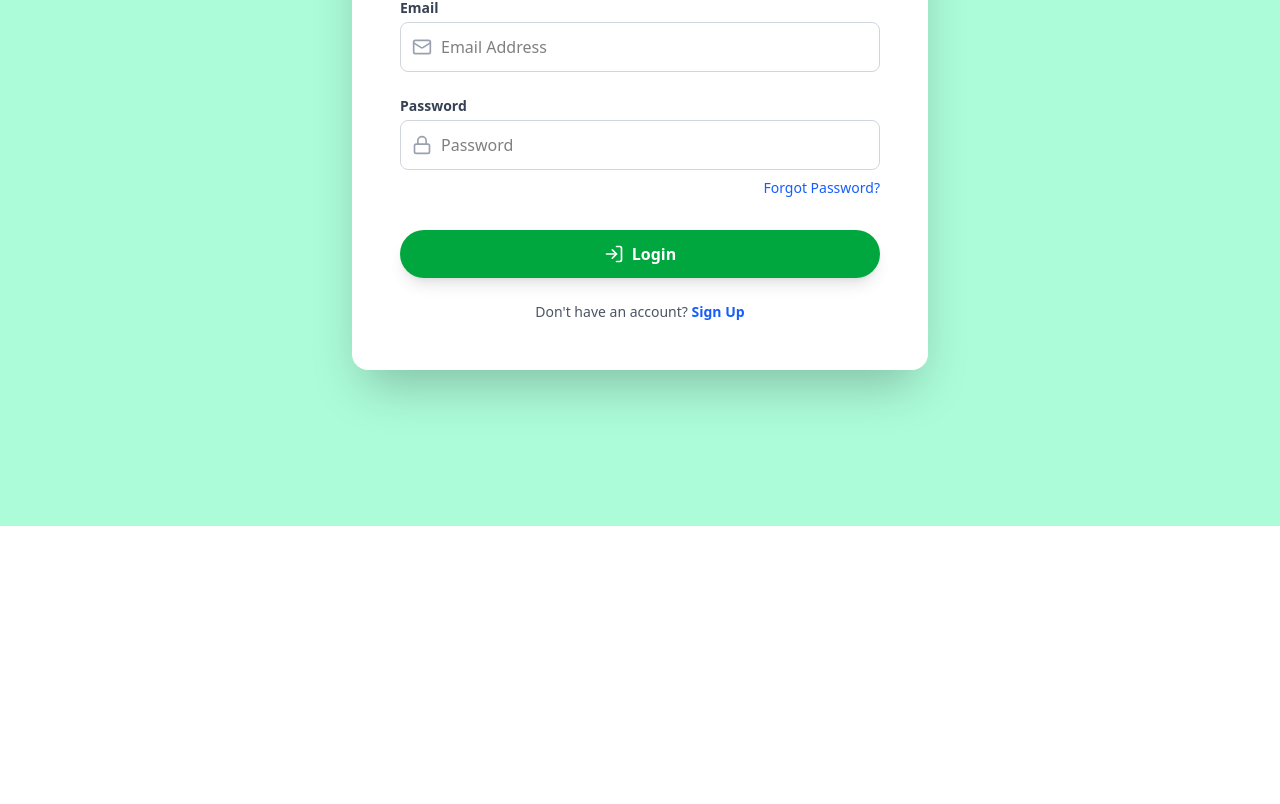
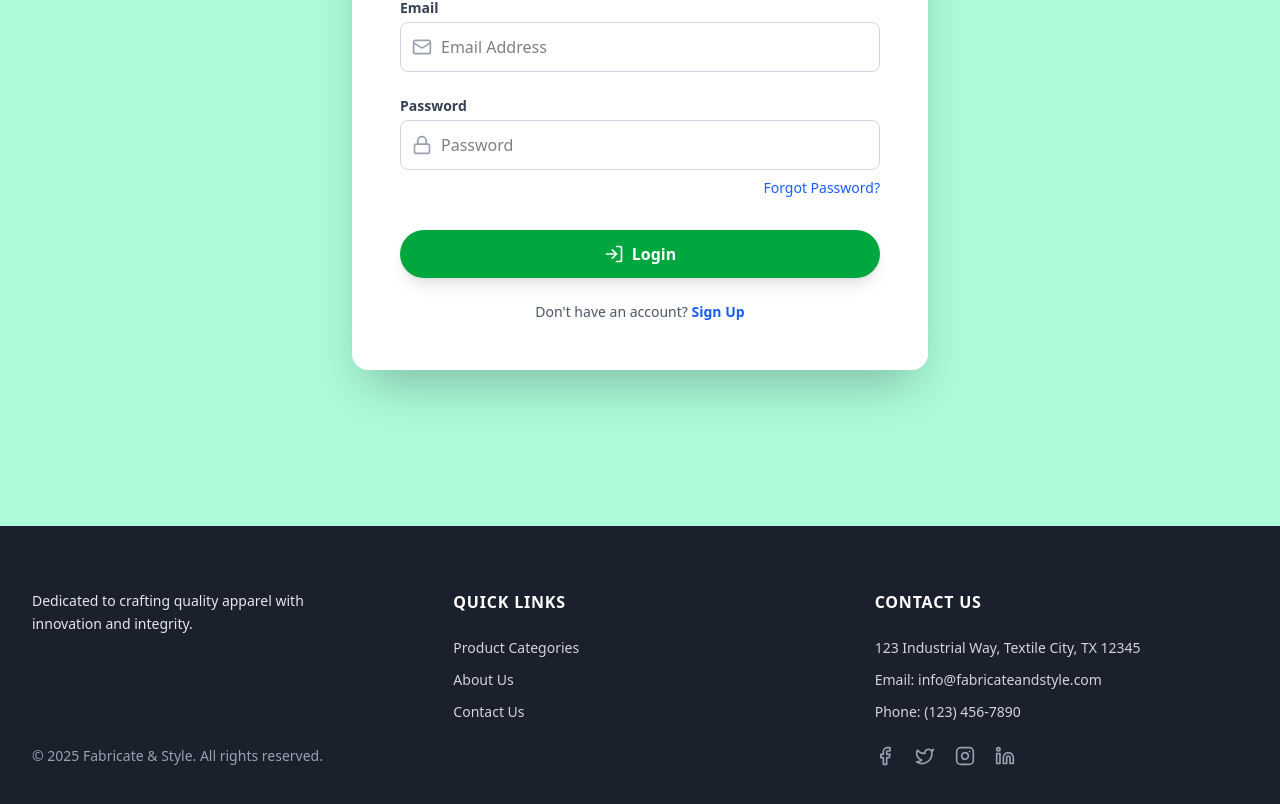
Before and after one commit to yuyuyu-226/e-commerce, a React (Vite) app in the folder frontend/: page /login in a window 1280 px wide. Shown: the part 342-1146 px from the top of the page. Before the commit the page ends 868 px from the top, so only its background shows below. Built offline with nearby package versions, Linux system fonts and the light colour scheme.

Commit message:
feat(frontend): Added Footer

```diff
--- a/frontend/src/App.jsx
+++ b/frontend/src/App.jsx
@@ -4,6 +4,7 @@ import { Routes, Route, useNavigate } from 'react-router-dom';
 
 // Components
 import NavBar from './components/NavBar.jsx';
+import Footer from './components/Footer.jsx';
 
 // Pages
 import Home from './pages/Home.jsx';
@@ -75,6 +76,7 @@ const App = () => {
 
         </Routes>
       </main>
+      <Footer />
     </div>
   );
 };
--- /dev/null
+++ b/frontend/src/components/Footer.jsx
@@ -0,0 +1,79 @@
+import React from 'react';
+import { Link } from 'react-router-dom';
+import { Facebook, Twitter, Instagram, Linkedin } from 'lucide-react';
+
+const Footer = () => {
+  return (
+    <footer className="bg-[#1a202c] text-white py-12 md:py-16">
+      <div className="max-w-7xl mx-auto px-6 lg:px-8">
+        <div className="grid grid-cols-1 md:grid-cols-3 gap-12">
+
+          {/* Column 1: Branding & Copyright */}
+          <div className="flex flex-col justify-between h-full space-y-6 md:space-y-0">
+            <div>
+              <p className="text-gray-200 text-sm leading-relaxed max-w-xs">
+                Dedicated to crafting quality apparel with innovation and integrity.
+              </p>
+            </div>
+
+            {/* Copyright Text */}
+            <div className="text-gray-400 text-sm font-medium mt-auto">
+              &copy; 2025 Fabricate & Style. All rights reserved.
+            </div>
+          </div>
+
+          {/* Column 2: Quick Links */}
+          <div>
+            <h3 className="text-base font-bold mb-6 text-white uppercase tracking-wider">Quick Links</h3>
+            <ul className="space-y-3 text-sm text-gray-300 font-medium">
+              <li>
+                <Link to="/products" className="hover:text-white hover:underline transition-all duration-200">
+                  Product Categories
+                </Link>
+              </li>
+              <li>
+                <Link to="/about" className="hover:text-white hover:underline transition-all duration-200">
+                  About Us
+                </Link>
+              </li>
+              <li>
+                <Link to="/contact" className="hover:text-white hover:underline transition-all duration-200">
+                  Contact Us
+                </Link>
+              </li>
+            </ul>
+          </div>
+
+          {/* Column 3: Contact & Socials */}
+          <div>
+            <h3 className="text-base font-bold mb-6 text-white uppercase tracking-wider">Contact Us</h3>
+            <div className="space-y-3 text-sm text-gray-300 font-medium mb-6">
+              <p>123 Industrial Way, Textile City, TX 12345</p>
+              <p>Email: <a href="mailto:info@fabricateandstyle.com" className="hover:text-white">info@fabricateandstyle.com</a></p>
+              <p>Phone: <a href="tel:1234567890" className="hover:text-white">(123) 456-7890</a></p>
+            </div>
+
+            {/* Social Icons */}
+            <div className="flex space-x-5">
+              <a href="#" className="text-gray-400 hover:text-white transform hover:scale-110 transition-all duration-200">
+                <Facebook className="w-5 h-5" />
+              </a>
+              <a href="#" className="text-gray-400 hover:text-white transform hover:scale-110 transition-all duration-200">
+                <Twitter className="w-5 h-5" />
+              </a>
+              <a href="#" className="text-gray-400 hover:text-white transform hover:scale-110 transition-all duration-200">
+                <Instagram className="w-5 h-5" />
+              </a>
+              <a href="#" className="text-gray-400 hover:text-white transform hover:scale-110 transition-all duration-200">
+                <Linkedin className="w-5 h-5" />
+              </a>
+            </div>
+          </div>
+
+        </div>
+      </div>
+    </footer>
+  );
+};
+
+export default Footer;
```
